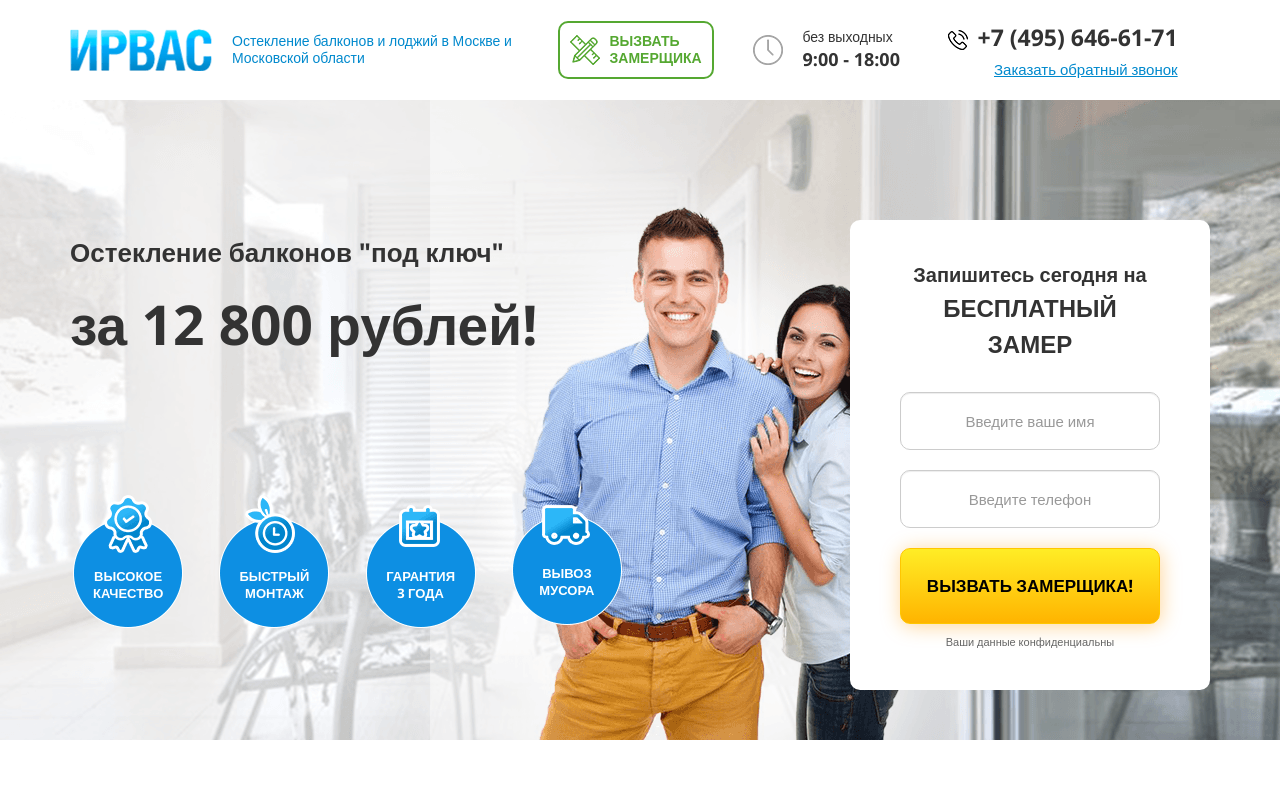
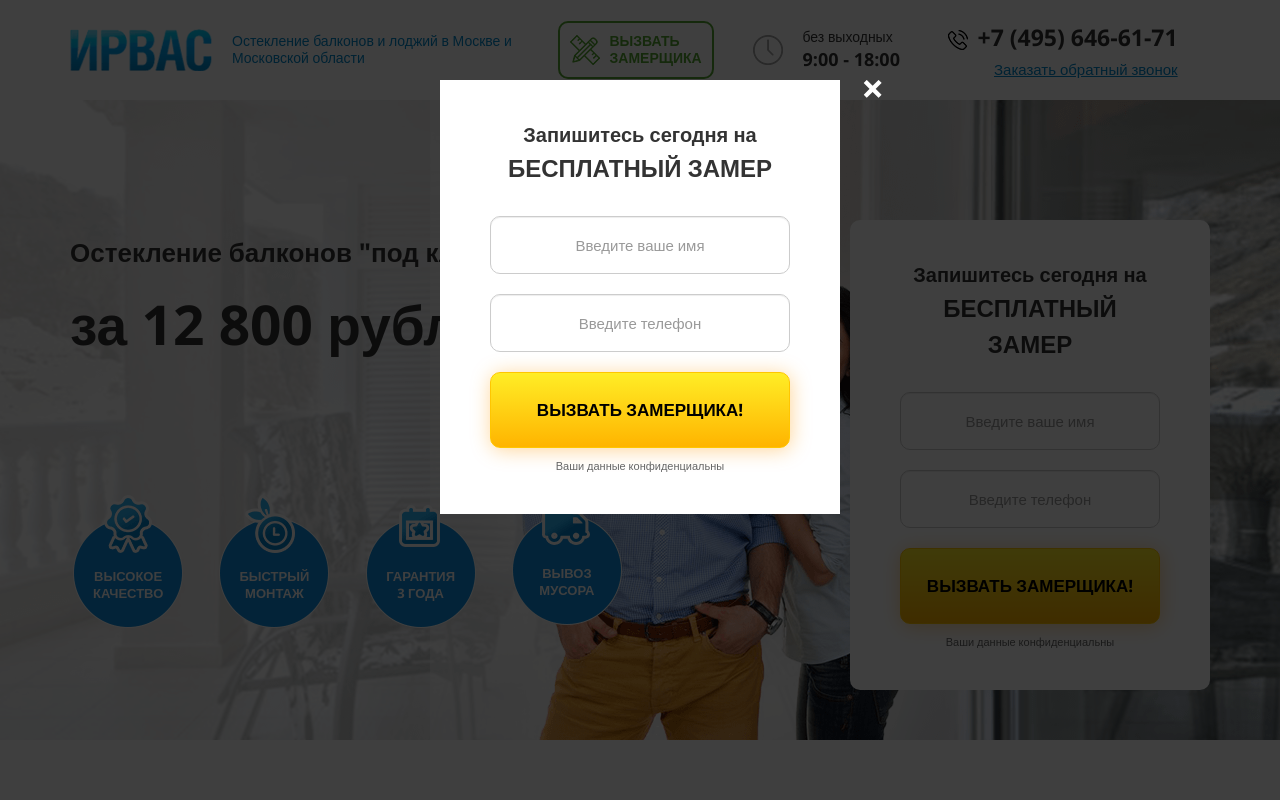
Before and after one commit to 0345772/window, a website with bundled scripts: page src/index.html in a window 1280 px wide. Both pictures are taken after a click on the button "ВЫЗВАТЬ ЗАМЕРЩИКА". Shown: the top 800 px of the page. Built offline with nearby package versions, Linux system fonts and the light colour scheme.

Commit message:
add modal

```diff
--- a/src/index.html
+++ b/src/index.html
@@ -5,7 +5,7 @@
     <meta http-equiv="X-UA-Compatible" content="IE=edge">
     <meta name="viewport" content="width=device-width, initial-scale=1">
     <link rel="icon" href="/favicon.ico">
-    <title>Ирвас окна</title>
+    <title>Наши окна</title>
     <link href="assets/css/bootstrap.css" rel="stylesheet">
     <!-- Fonts -->
     <link href="https://fonts.googleapis.com/css?family=Open+Sans:400,700" rel="stylesheet">
--- a/src/js/main.js
+++ b/src/js/main.js
@@ -1,2 +1,6 @@
-import './slider'
-console.log(1);
+import './slider';
+import modals from "./modules/modals";
+
+window.addEventListener('DOMContentLoaded', () => {
+  modals();
+});
--- a/src/js/modules/modals.js
+++ b/src/js/modules/modals.js
@@ -1,12 +1,46 @@
 const modals = () => {
-  function bindModal (trigger, modal, close) {
-    trigger.addEventListener('click', (e) => {
-      if (e.target) {
-        e.preventDefault();
+  function bindModal(triggerSelector, modalSelector, closeSelector) {
+
+    const trigger = document.querySelectorAll(triggerSelector),
+        modal = document.querySelector(modalSelector),
+        close = document.querySelector(closeSelector);
+
+    trigger.forEach(item => {
+      item.addEventListener('click', (e) => {
+        if (e.target) {
+          e.preventDefault();
+        }
+        modal.style.display = 'block';
+        document.body.style.overflow = 'hidden';
+        // document.body.classList.add('modal-open');
+      });
+    } )
+
+    close.addEventListener('click', () => {
+      modal.style.display = 'none';
+      document.body.style.overflow = '';
+      // document.body.classList.remove('modal-open');
+    });
+
+    modal.addEventListener('click', (e) => {
+      if (e.target === modal) {
+        modal.style.display = 'none';
+        document.body.style.overflow = "";
+        // document.body.classList.remove('modal-open');
       }
-      modal.style.displey = 'block';
+    });
+  }
+
+  function showModalByTime(selector, time) {
+    setTimeout(function() {
+      document.querySelector(selector).style.display = 'block';
       document.body.style.overflow = 'hidden';
-    })
+    }, time);
   }
-}
+
+  bindModal('.popup_engineer_btn', '.popup_engineer', '.popup_engineer .popup_close');
+  bindModal('.phone_link', '.popup', '.popup .popup_close');
+  showModalByTime('.popup', 6000);
+
+};
 export default modals;
```
Also changed, not shown: dist/index.html, dist/script.js, 1 other file.
